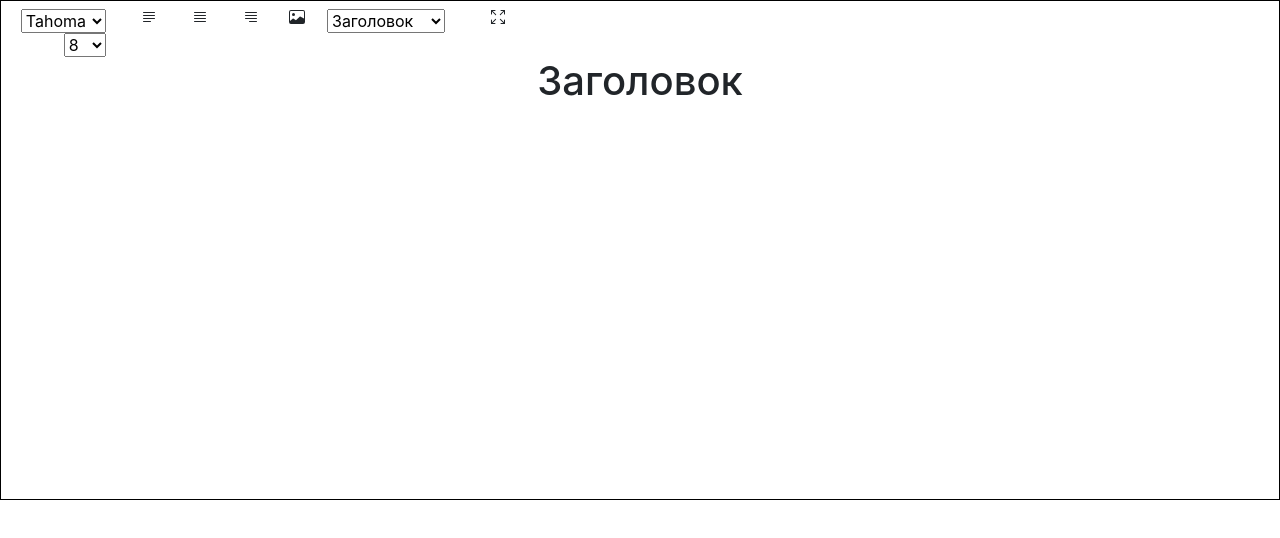
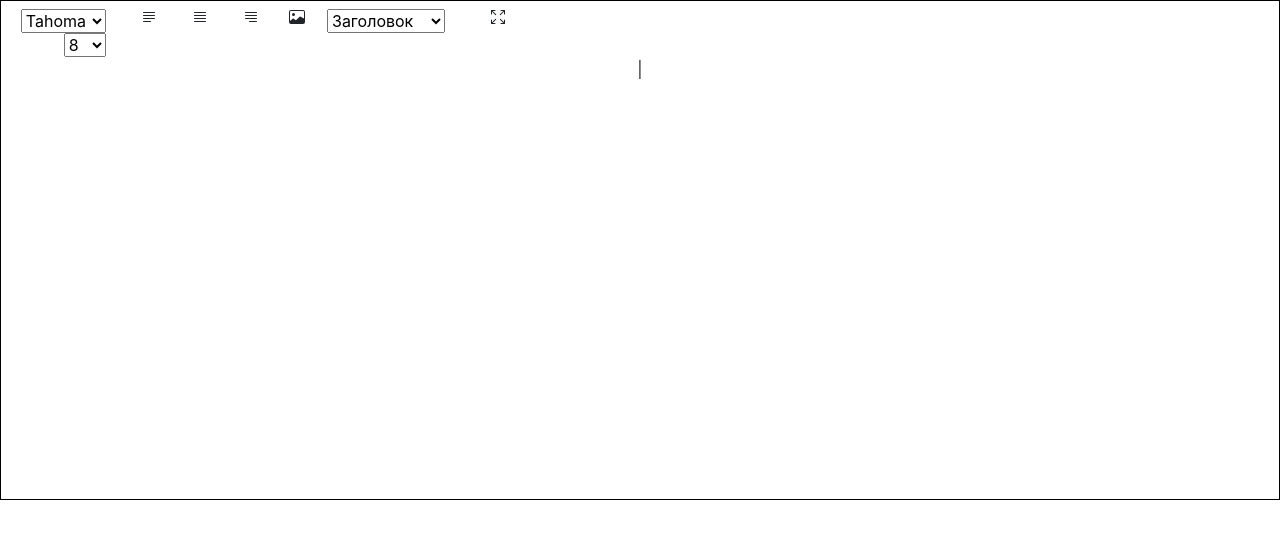
Before and after one commit to dimaarion/react-redactor, a React (Create React App) app: page / in a window 1280 px wide. Shown: the top 538 px of the page. Built offline with nearby package versions, Linux system fonts and the light colour scheme.

Commit message:
1 file modified

```diff
--- a/src/App.js
+++ b/src/App.js
@@ -17,8 +17,15 @@ function App() {
     return bol === true ? sizesplus : sizesminus;
   }
 useEffect(()=>{
-  document.querySelector('.text_block').innerHTML = '<div class = "col text-center"><div><h1 class = "text-center">Заголовок</h1></div></div>'
+  onkeypress = (e)=>setitems(e.key);
+ document.querySelector('.text_block').innerHTML = '<div class = "col text-center">|</div>'
 },[])
+useEffect(()=>{
+  items === 'Enter'?
+  Object.values(document.querySelector('.text_block').getElementsByTagName('div')).map((x)=>x.innerHTML =  '<h1>'+ x.innerText + '</h1>')
+  :''
+  Object.values(document.querySelector('.text_block').getElementsByTagName('div')).map((x)=>console.log( x.innerHTML))
+},[items])
   return (
     <div className="contentDtext">
       <div
```
